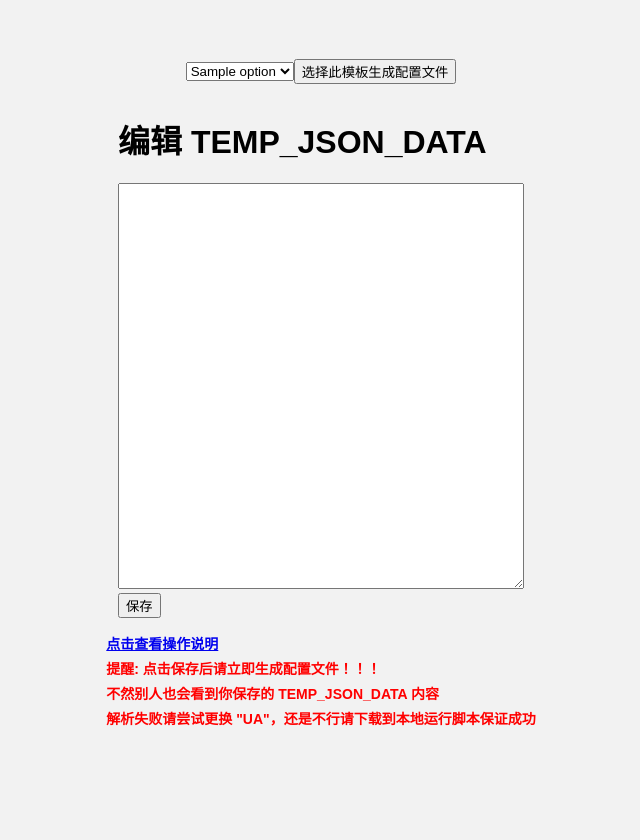
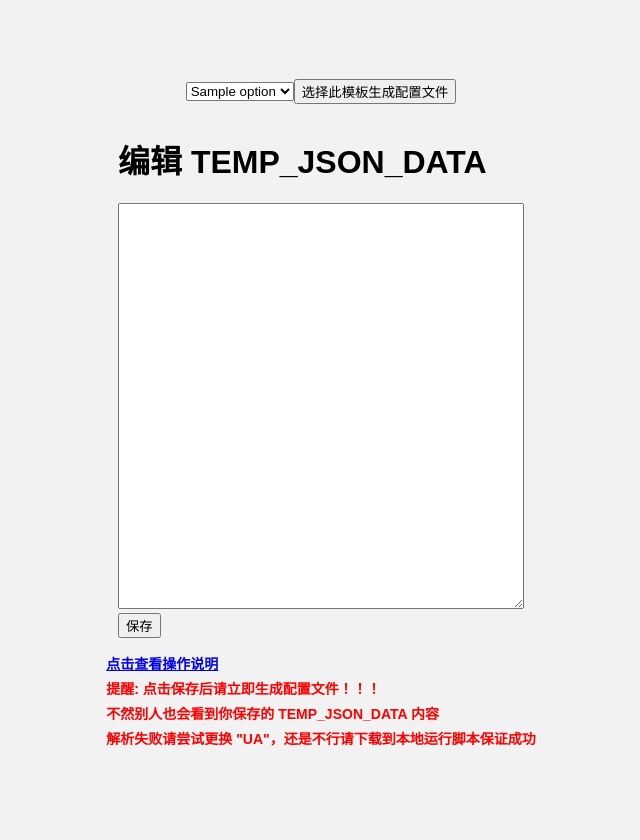
Before and after one commit to gg4924/sing-box-subscribe, a Flask app: template templates/index.html in a window 1280 px wide. Shown: the whole page, without its empty margins (319-959 px from the left). Before the commit the page ends 726 px from the top, so only its background shows below. Run offline with Flask 3, Linux system fonts and the light colour scheme; the template is opened without the code that fills it: most values are stand-ins (such as "Sample title", 1, 10 or a date in 2020).

Commit message:
Update index.html

```diff
--- a/templates/index.html
+++ b/templates/index.html
@@ -10,7 +10,8 @@
             flex-direction: column; /* 垂直排列 */
             align-items: center; /* 水平居中对齐 */
             max-width: 100%; /* 调整内容最大宽度 */
-            margin: 0 auto; /* 居中内容 */
+            margin: 10px auto; /* 减少上下 margin，增加左右 margin */
+            padding: 10px; /* 增加内边距 */
             justify-content: center;
             height: 100vh; /* 使内容在垂直方向上居中 */
             /* margin: 0; 去掉默认的页面边距 */
```
